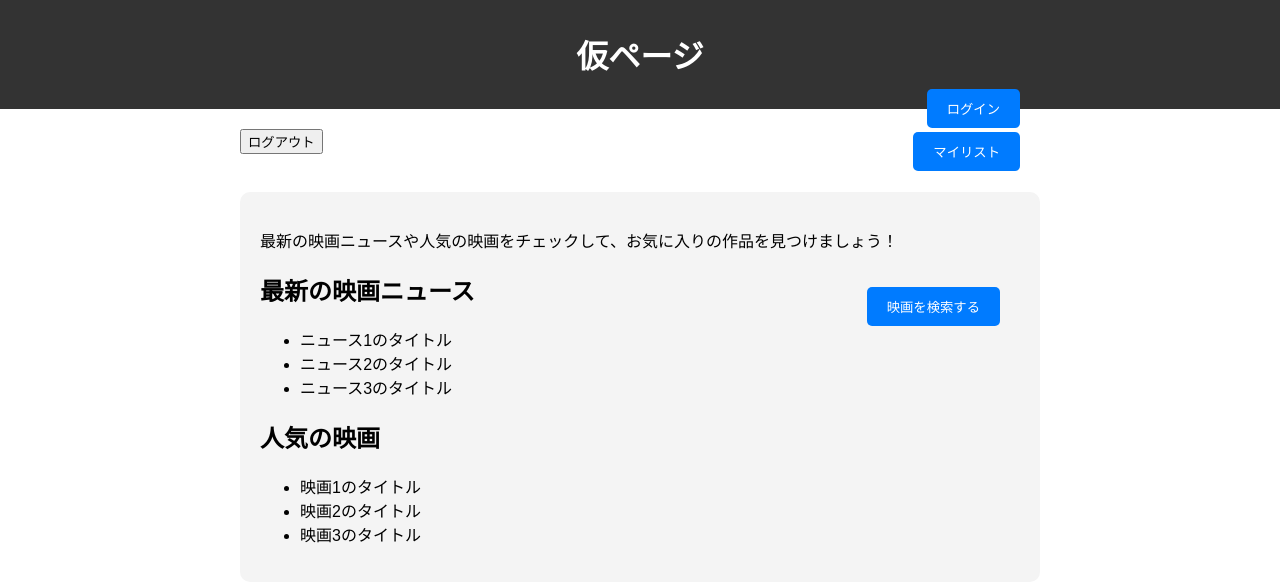
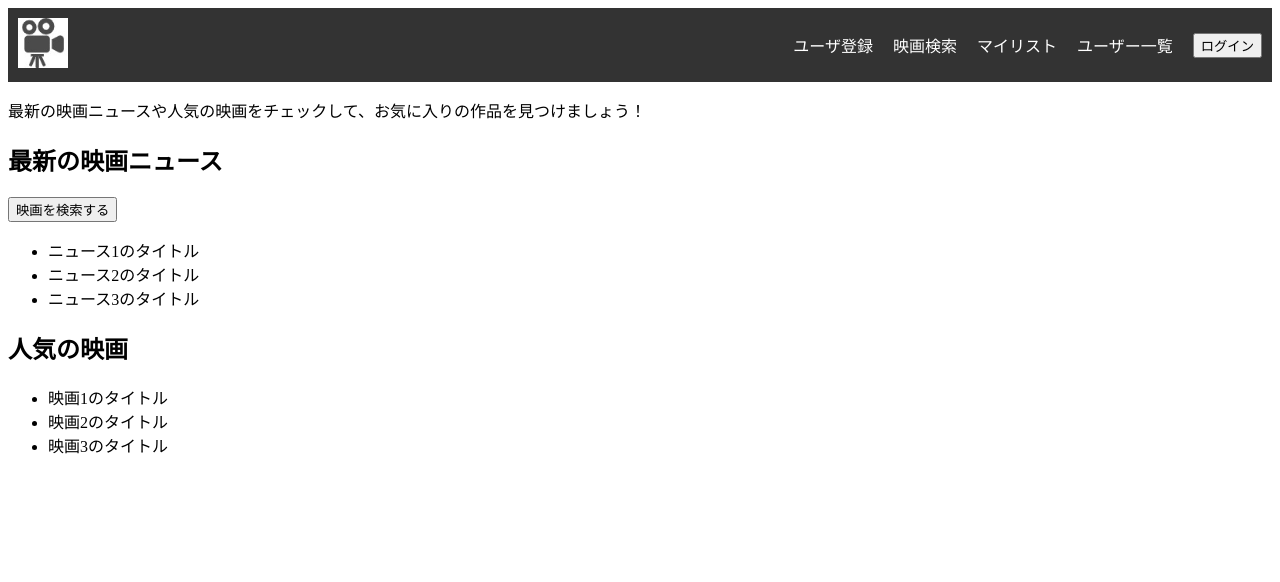
Before and after one commit to syt-koizumi/django_team_project, a Django app: page / in a window 1280 px wide. Shown: the top 582 px of the page. Run offline with Django 5.2, Linux system fonts and the light colour scheme; parts of the project's set-up code (start-up, migrations or seed data) failed here and were passed over.

Commit message:
base更新

```diff
--- a/conf/settings.py
+++ b/conf/settings.py
@@ -120,7 +120,7 @@ USE_TZ = True
 # Static files (CSS, JavaScript, Images)
 # https://docs.djangoproject.com/en/5.0/howto/static-files/
 
-STATIC_URL = 'static/'
+STATIC_URL = '/static/'
 AUTH_USER_MODEL = 'accounts.CustomUser'
 LOGIN_URL = '/accounts/login/'
 LOGIN_REDIRECT_URL = '/'
--- a/templates/base.html
+++ b/templates/base.html
@@ -1,14 +1,85 @@
+{% load static %}
 <!DOCTYPE html>
-<html lang="ja">
+<html lang="en">
 <head>
     <meta charset="UTF-8">
-    <title>{% block title %}Python 講座{% endblock %}</title>
+    <meta name="viewport" content="width=device-width, initial-scale=1.0">
+    <title>Document</title>
+    <style>
+        /* ヘッダー全体のスタイル */
+header {
+    background-color: #333; /* ヘッダーの背景色 */
+    color: #fff; /* テキストの色 */
+    padding: 10px; /* 上下左右の余白 */
+    display: flex; /* フレックスレイアウトを使用して要素を並べる */
+    justify-content: space-between; /* 要素をヘッダー内で均等に配置 */
+    align-items: center; /* 要素を垂直方向に中央に配置 */
+}
+
+/* ロゴのスタイル */
+.logo img {
+    width: 50px; /* ロゴの幅 */
+    height: auto; /* ロゴの高さを自動調整 */
+}
+
+/* メニューリストのスタイル */
+.menu-list ul {
+    list-style-type: none; /* リストのマーカーをなしにする */
+    padding: 0; /* リストの余白をなくす */
+    margin: 0; /* リストの外側の余白をなくす */
+    display: flex; /* フレックスレイアウトを使用して要素を並べる */
+}
+
+.menu-list li {
+    margin-right: 20px; /* メニューアイテムの右側の余白 */
+}
+
+.menu-list li:last-child {
+    margin-right: 0; /* 最後のメニューアイテムの右側の余白をなくす */
+}
+
+.menu-list li a {
+    text-decoration: none; /* リンクの下線をなくす */
+    color: #fff; /* リンクの色 */
+}
+
+.menu-list li a:hover {
+    color: #ffd700; /* リンクにマウスを重ねたときの色 */
+}
+
+    </style>
 </head>
 <body>
-<!-- <p><a href={% url "toppage:toppage.html" %}>Toppageへ</a></p> -->
-<hr>
-<div id="content">
-    {% block content %}{% endblock %}
-</div>
+    <header>
+        <div class="logo">
+            <a href='{% url "toppage:toppage" %}'><img src="img_folder/movie_icon.jpeg" alt="トップページに戻る"></a>
+        </div>
+        <div class="menu-list">
+            <ul>
+                <li><a href='{% url "accounts:custom_accounts_create" %}'>ユーザ登録</a></li>
+                <li><a href='{% url "movie:movie_search" %}'>映画検索</a></li>
+                <li><a href='{% url "mypage:mylist" %}'>マイリスト</a></li>
+                <li><a href="">ユーザー一覧</a></li>
+                {% if user.is_authenticated %}
+                <li><p> ログイン中のユーザー: {{ user.get_username }}</p></li>
+                <li>
+                    <form action='{% url "accounts:logout" %}' method='post' name='logout'>
+                        {% csrf_token %}
+                        <input type="submit" value="ログアウト">
+                    </form>
+                </li>
+                {% else %}
+                <li>
+                <form action='{% url "accounts:login" %}' method='post' name='logout'>
+                    {% csrf_token %}
+                    <input type="submit" value="ログイン">
+                </form></li>
+                {% endif %}
+            </ul>
+        </div>
+    </header>
+    {% block content %}
+
+    {% endblock %}
 </body>
 </html>
--- a/templates/toppage/toppage.html
+++ b/templates/toppage/toppage.html
@@ -1,63 +1,6 @@
-<!DOCTYPE html>
-<html lang="ja">
-<head>
-    <meta charset="UTF-8">
-    <meta name="viewport" content="width=device-width, initial-scale=1.0">
-    <title>お気に入りの映画検索</title>
-    <style>
-        /* CSS スタイルはここに追加 */
-        body {
-            font-family: Arial, sans-serif;
-            margin: 0;
-            padding: 0;
-        }
-        header {
-            background-color: #333;
-            color: #fff;
-            padding: 10px 20px;
-            text-align: center;
-        }
-        .container {
-            max-width: 800px;
-            margin: 20px auto;
-            padding: 0 20px;
-        }
-        .login-btn {
-            float: right;
-            margin-top: -40px;
-            margin-right: 20px; /* マージンを追加 */
-            padding: 10px 20px;
-            background-color: #007bff;
-            color: #fff;
-            border: none;
-            border-radius: 5px;
-            cursor: pointer;
-            transition: background-color 0.3s ease;
-        }
-        .login-btn:hover {
-            background-color: #0056b3;
-        }
-        .content {
-            background-color: #f4f4f4;
-            padding: 20px;
-            border-radius: 10px;
-            margin-top: 20px;
-        }
-        /* その他のスタイルは必要に応じて追加してください */
-    </style>
-</head>
-<body>
-    <header>
-        <h1>仮ページ</h1>
-    </header>
-    <div class="container">
-        <a href={% url "accounts:login" %}><button class="login-btn">ログイン</button></a>
-        <form action='{% url "accounts:logout" %}' method='post' name='logout'>
-            {% csrf_token %}
-            <input type="submit" value="ログアウト"></input>
-        </form><br>
-
-        <a href={% url "mypage:mylist" %}><button class="login-btn">マイリスト</button></a>
+{% extends 'base.html' %}
+{% block content %}
+<link rel="stylesheet" href="">
         <div class="content">
             <p>最新の映画ニュースや人気の映画をチェックして、お気に入りの作品を見つけましょう！</p>
             <h2>最新の映画ニュース</h2>
@@ -75,5 +18,4 @@
             </ul>
         </div>
     </div>
-</body>
-</html>
+{% endblock %}
```
Also changed, not shown: templates/accounts/accounts_create.html (+3 -6 lines), templates/accounts/login.html (+3 -9 lines), templates/accounts/logout.html (+3 -9 lines), templates/movie/movie_detail.html (+3 -13 lines), templates/movie/movie_search.html (+4 -24 lines), templates/movie/movie_search_result.html (+3 -16 lines), templates/mypage/mylist.html (+3 -16 lines), templates/img_folder/movie_icon.jpeg (added).
